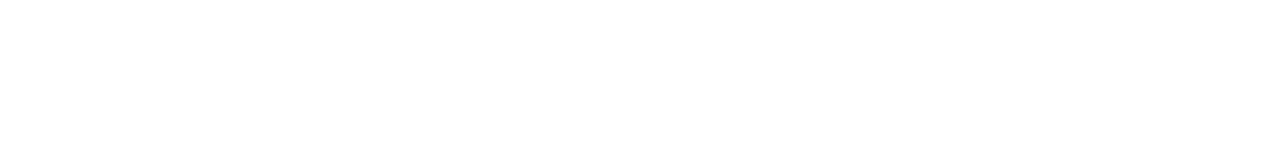
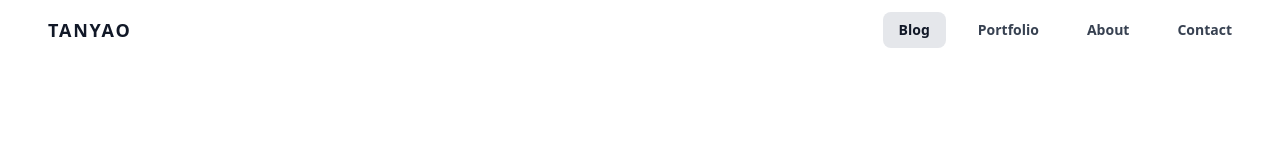
Before and after one commit to ahmaruff/wschat-client, a website built with Vite: page index.html in a window 1280 px wide. Built offline with nearby package versions, Linux system fonts and the light colour scheme.

Commit message:
feat:navbar

```diff
--- a/index.html
+++ b/index.html
@@ -4,11 +4,35 @@
     <meta charset="UTF-8" />
     <link rel="icon" type="image/svg+xml" href="/vite.svg" />
     <meta name="viewport" content="width=device-width, initial-scale=1.0" />
-    <title>Vite App</title>
+    <title>WSChat - Tanyao</title>
     <link rel="stylesheet" href="./style.css">
+    <style>
+      [x-cloak] { display: none !important; }
+    </style>
   </head>
-  <body>
-    <div id="app"></div>
+  <body x-data="">
+    <header>
+    <div class="w-full text-gray-700 bg-white">
+      <div x-data="{ open: false }" class="flex flex-col max-w-screen-xl px-4 mx-auto md:items-center md:justify-between md:flex-row md:px-6 lg:px-8">
+        <div class="flex flex-row items-center justify-between p-4">
+          <a href="#" class="text-lg font-semibold tracking-widest text-gray-900 uppercase rounded-lg focus:outline-none focus:shadow-outline">Tanyao</a>
+          <button class="rounded-lg md:hidden focus:outline-none focus:shadow-outline" @click="open = !open">
+            <svg fill="currentColor" viewBox="0 0 20 20" class="w-6 h-6">
+              <path x-show="!open" fill-rule="evenodd" d="M3 5a1 1 0 011-1h12a1 1 0 110 2H4a1 1 0 01-1-1zM3 10a1 1 0 011-1h12a1 1 0 110 2H4a1 1 0 01-1-1zM9 15a1 1 0 011-1h6a1 1 0 110 2h-6a1 1 0 01-1-1z" clip-rule="evenodd"></path>
+              <path x-show="open" fill-rule="evenodd" d="M4.293 4.293a1 1 0 011.414 0L10 8.586l4.293-4.293a1 1 0 111.414 1.414L11.414 10l4.293 4.293a1 1 0 01-1.414 1.414L10 11.414l-4.293 4.293a1 1 0 01-1.414-1.414L8.586 10 4.293 5.707a1 1 0 010-1.414z" clip-rule="evenodd"></path>
+            </svg>
+          </button>
+        </div>
+        <nav :class="{'flex': open, 'hidden': !open}" class="flex-col flex-grow hidden pb-4 md:pb-0 md:flex md:justify-end md:flex-row">
+          <a class="px-4 py-2 mt-2 text-sm font-semibold text-gray-900 bg-gray-200 rounded-lg md:mt-0 hover:text-gray-900 focus:text-gray-900 hover:bg-gray-200 focus:bg-gray-200 focus:outline-none focus:shadow-outline" href="#">Blog</a>
+          <a class="px-4 py-2 mt-2 text-sm font-semibold bg-transparent rounded-lg md:mt-0 md:ml-4 hover:text-gray-900 focus:text-gray-900 hover:bg-gray-200 focus:bg-gray-200 focus:outline-none focus:shadow-outline" href="#">Portfolio</a>
+          <a class="px-4 py-2 mt-2 text-sm font-semibold bg-transparent rounded-lg md:mt-0 md:ml-4 hover:text-gray-900 focus:text-gray-900 hover:bg-gray-200 focus:bg-gray-200 focus:outline-none focus:shadow-outline" href="#">About</a>
+          <a class="px-4 py-2 mt-2 text-sm font-semibold bg-transparent rounded-lg md:mt-0 md:ml-4 hover:text-gray-900 focus:text-gray-900 hover:bg-gray-200 focus:bg-gray-200 focus:outline-none focus:shadow-outline" href="#">Contact</a>
+        </nav>
+      </div>
+    </div>
+    </header>
+
     <script type="module" src="./main.js"></script>
   </body>
 </html>
```
